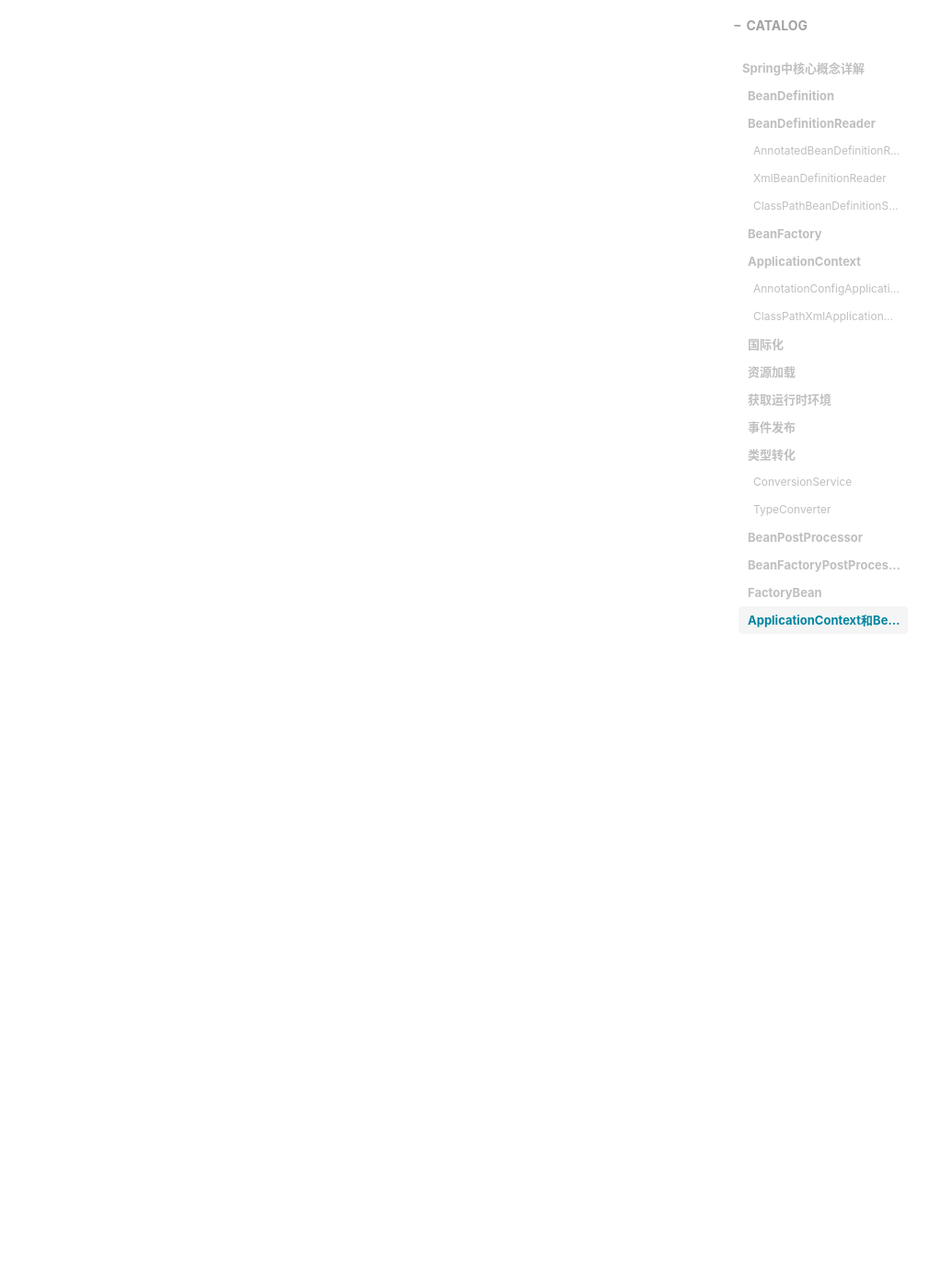
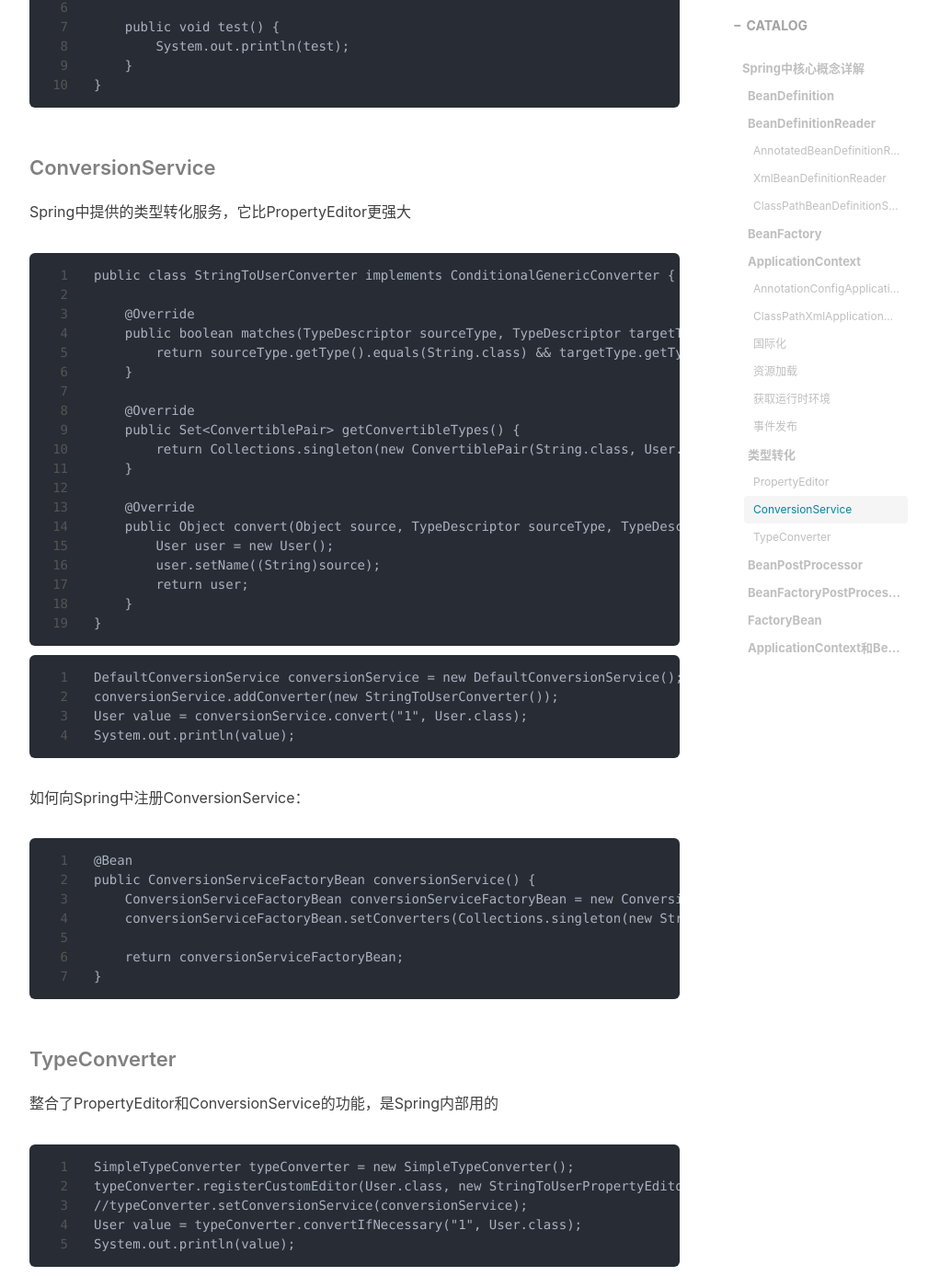
Before and after one commit to snowball2dev/snowball2dev.github.io, a Jekyll site: the page built from _posts/2021-03-21-Spring专题-2-Spring中核心概念详解.markdown, in a window 1280 px wide and 1400 px high, scrolled down 8891 px. Shown: the whole window at 92% size, without its empty margins (233-1242 px from the left). Built offline with Jekyll 4.4.1, drawn with Linux system fonts in a browser that asks for light colours; some of the changed text lies outside the part shown.

Commit message:
修改文章

````diff
--- a/_posts/2021-03-21-Spring专题-2-Spring中核心概念详解.markdown
+++ b/_posts/2021-03-21-Spring专题-2-Spring中核心概念详解.markdown
@@ -151,21 +151,193 @@
 ![img](/img/in-post/post-spring/ClassPathXmlApplicationContext.png)
 它也是继承了AbstractApplicationContext，但是相对于AnnotationConfigApplicationContext而言，功能没有AnnotationConfigApplicationContext强大，比如不能注册BeanDefinition
 
-其他功能：
+#### 国际化
 
-### 国际化
+先定义一个MessageSource:
 
-### 资源加载
+```
+@Bean
+public MessageSource messageSource() {
+    ResourceBundleMessageSource messageSource = new ResourceBundleMessageSource();
+    messageSource.setBasename("messages");
+    return messageSource;
+}
+```
 
-### 获取运行时环境
+有了这个Bean，你可以在你任意想要进行国际化的地方使用该MessageSource。
 
-### 事件发布
+同时，因为ApplicationContext也拥有国家化的功能，所以可以直接这么用：
+
+```
+annotationConfigApplicationContext.getMessage("test", null, new Locale("en_CN"))
+```
+
+#### 资源加载
+
+ApplicationContext还拥有资源加载的功能，比如，可以直接利用ApplicationContext获取某个文件的内容：
+
+```
+Resource resource = annotationConfigApplicationContext.getResource("file://D:\\IdeaProjects\\spring-framework\\luban\\src\\main\\java\\com\\luban\\entity\\User.java");
+System.out.println(resource.contentLength());
+```
+
+你可以想想，如果你不使用ApplicationContext，而是自己来实现这个功能，就比较费时间了。
+
+还比如你可以：
+
+```
+Resource resource = annotationConfigApplicationContext.getResource("classpath:com/luban/entity/User.class");
+System.out.println(resource.contentLength());
+```
+
+还可以一次性获取多个：这个功能用到了**策略模式**。
+
+```
+Resource[] resources = annotationConfigApplicationContext.getResources("classpath:com/luban/service/*.class");
+for (Resource resource : resources) {
+    System.out.println(resource.contentLength());
+}
+```
+
+#### 获取运行时环境
+
+```
+// 获取JVM所允许的操作系统的环境
+annotationConfigApplicationContext.getEnvironment().getSystemEnvironment();
+
+// 获取JVM本身的一些属性，包括-D所设置的
+annotationConfigApplicationContext.getEnvironment().getSystemProperties();
+
+// 还可以直接获取某个环境或properties文件中的属性
+annotationConfigApplicationContext.getEnvironment().getProperty("lubanyyy")
+
+可以利用注解来使得某个properties文件中的参数添加到运行时环境中
+@PropertySource("classpath:application.properties")
+```
+
+#### 事件发布
+
+```
+@Bean
+public ApplicationListener applicationListener() {
+    return new ApplicationListener() {
+        @Override
+        public void onApplicationEvent(ApplicationEvent event) {
+            System.out.println("接收到了一个事件");
+        }
+    };
+}
+
+annotationConfigApplicationContext.publishEvent("kkk");
+```
 
 ### 类型转化
 
+#### PropertyEditor
+
+JDK中提供的类型转化工具类
+
+```
+public class StringToUserPropertyEditor extends PropertyEditorSupport implements PropertyEditor {
+
+    @Override
+    public void setAsText(String text) throws IllegalArgumentException {
+        User user = new User();
+        user.setName(text);
+        this.setValue(user);
+    }
+}
+
+StringToUserPropertyEditor propertyEditor = new StringToUserPropertyEditor();
+propertyEditor.setAsText("1");
+User value = (User) propertyEditor.getValue();
+System.out.println(value);
+```
+
+如何向Spring中注册PropertyEditor：
+
+```
+@Bean
+public CustomEditorConfigurer customEditorConfigurer() {
+    CustomEditorConfigurer customEditorConfigurer = new CustomEditorConfigurer();
+    Map<Class<?>, Class<? extends PropertyEditor>> propertyEditorMap = new HashMap<>();
+    propertyEditorMap.put(User.class, StringToUserPropertyEditor.class);
+    customEditorConfigurer.setCustomEditors(propertyEditorMap);
+    return customEditorConfigurer;
+}
+```
+
+假设现在有如下Bean: 那么test属性就能正常的完成属性赋值
+
+```
+@Component
+public class UserService {
+
+    @Value("true")
+    User test;
+
+    public void test() {
+        System.out.println(test);
+    }
+}
+```
+
 #### ConversionService
 
+Spring中提供的类型转化服务，它比PropertyEditor更强大
+
+```
+public class StringToUserConverter implements ConditionalGenericConverter {
+
+    @Override
+    public boolean matches(TypeDescriptor sourceType, TypeDescriptor targetType) {
+        return sourceType.getType().equals(String.class) && targetType.getType().equals(User.class);
+    }
+
+    @Override
+    public Set<ConvertiblePair> getConvertibleTypes() {
+        return Collections.singleton(new ConvertiblePair(String.class, User.class));
+    }
+
+    @Override
+    public Object convert(Object source, TypeDescriptor sourceType, TypeDescriptor targetType) {
+        User user = new User();
+        user.setName((String)source);
+        return user;
+    }
+}
+```
+
+```
+DefaultConversionService conversionService = new DefaultConversionService();
+conversionService.addConverter(new StringToUserConverter());
+User value = conversionService.convert("1", User.class);
+System.out.println(value);
+```
+
+如何向Spring中注册ConversionService：
+
+```
+@Bean
+public ConversionServiceFactoryBean conversionService() {
+    ConversionServiceFactoryBean conversionServiceFactoryBean = new ConversionServiceFactoryBean();
+    conversionServiceFactoryBean.setConverters(Collections.singleton(new StringToUserConverter()));
+
+    return conversionServiceFactoryBean;
+}
+```
+
 #### TypeConverter
+
+整合了PropertyEditor和ConversionService的功能，是Spring内部用的
+
+```
+SimpleTypeConverter typeConverter = new SimpleTypeConverter();
+typeConverter.registerCustomEditor(User.class, new StringToUserPropertyEditor());
+//typeConverter.setConversionService(conversionService);
+User value = typeConverter.convertIfNecessary("1", User.class);
+System.out.println(value);
+```
 
 ### **BeanPostProcessor**
 
````
